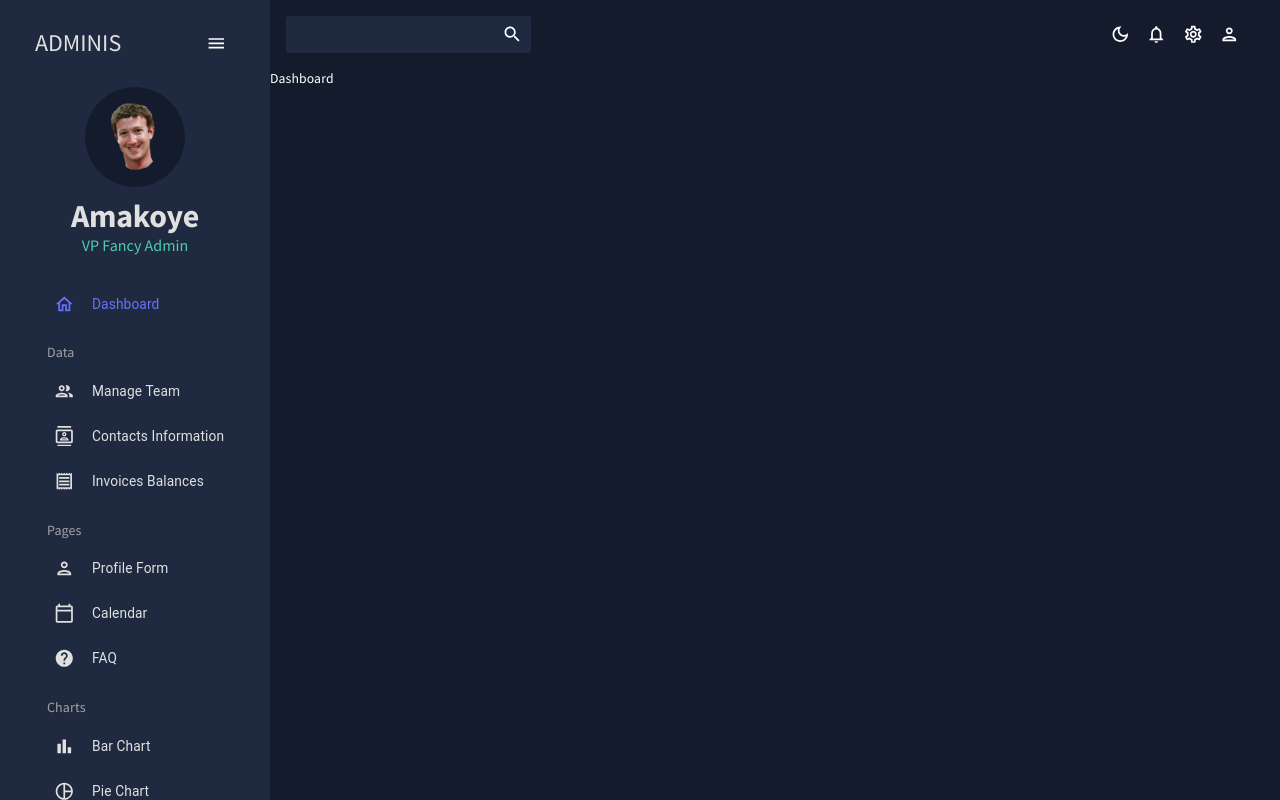
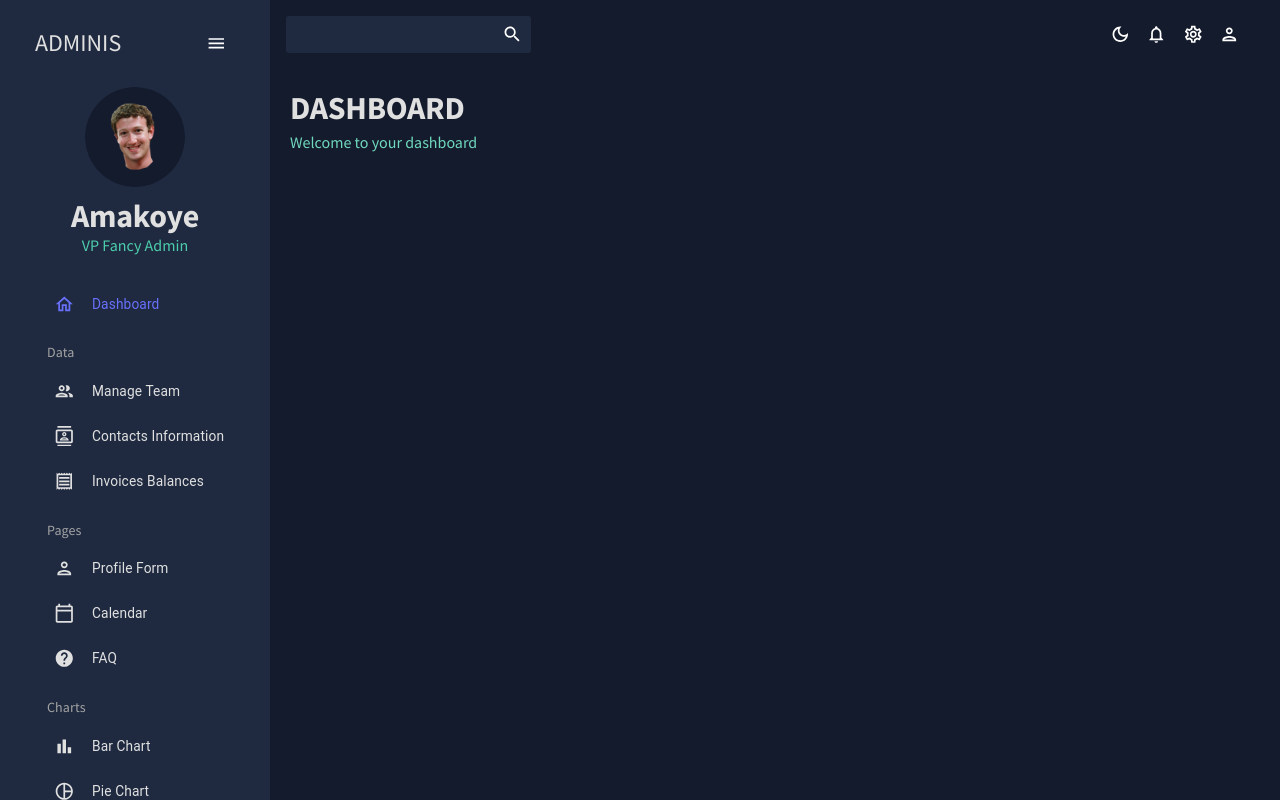
Before and after one commit to Amakoye/react-admin-dashboard, a React (Create React App) app: page / in a window 1280 px wide. Built offline with nearby package versions, Linux system fonts and the light colour scheme.

Commit message:
added custom Header component

```diff
--- /dev/null
+++ b/src/components/Header.tsx
@@ -0,0 +1,30 @@
+import { Box, Typography, useTheme } from "@mui/material";
+import React from "react";
+import { tokens } from "../theme";
+
+type HeaderProps = {
+  title: string;
+  subtitle: string;
+};
+
+const Header = ({ title, subtitle }: HeaderProps) => {
+  const theme = useTheme();
+  const colors = tokens(theme.palette.mode);
+  return (
+    <Box mb="30px">
+      <Typography
+        variant="h2"
+        color={colors.grey[100]}
+        fontWeight="bold"
+        sx={{ mb: "5px" }}
+      >
+        {title}
+      </Typography>
+      <Typography variant="h5" color={colors.greenAccent[400]}>
+        {subtitle}
+      </Typography>
+    </Box>
+  );
+};
+
+export default Header;
--- a/src/scenes/dashboard/index.tsx
+++ b/src/scenes/dashboard/index.tsx
@@ -1,9 +1,15 @@
-import React from 'react'
+import { Box } from "@mui/material";
+import React from "react";
+import Header from "../../components/Header";
 
 const Dashboard = () => {
   return (
-    <div>Dashboard</div>
-  )
-}
+    <Box m="20px">
+      <Box display="flex" justifyContent="space-between" alignItems="center">
+        <Header title="DASHBOARD" subtitle="Welcome to your dashboard" />
+      </Box>
+    </Box>
+  );
+};
 
-export default Dashboard
+export default Dashboard;
```
